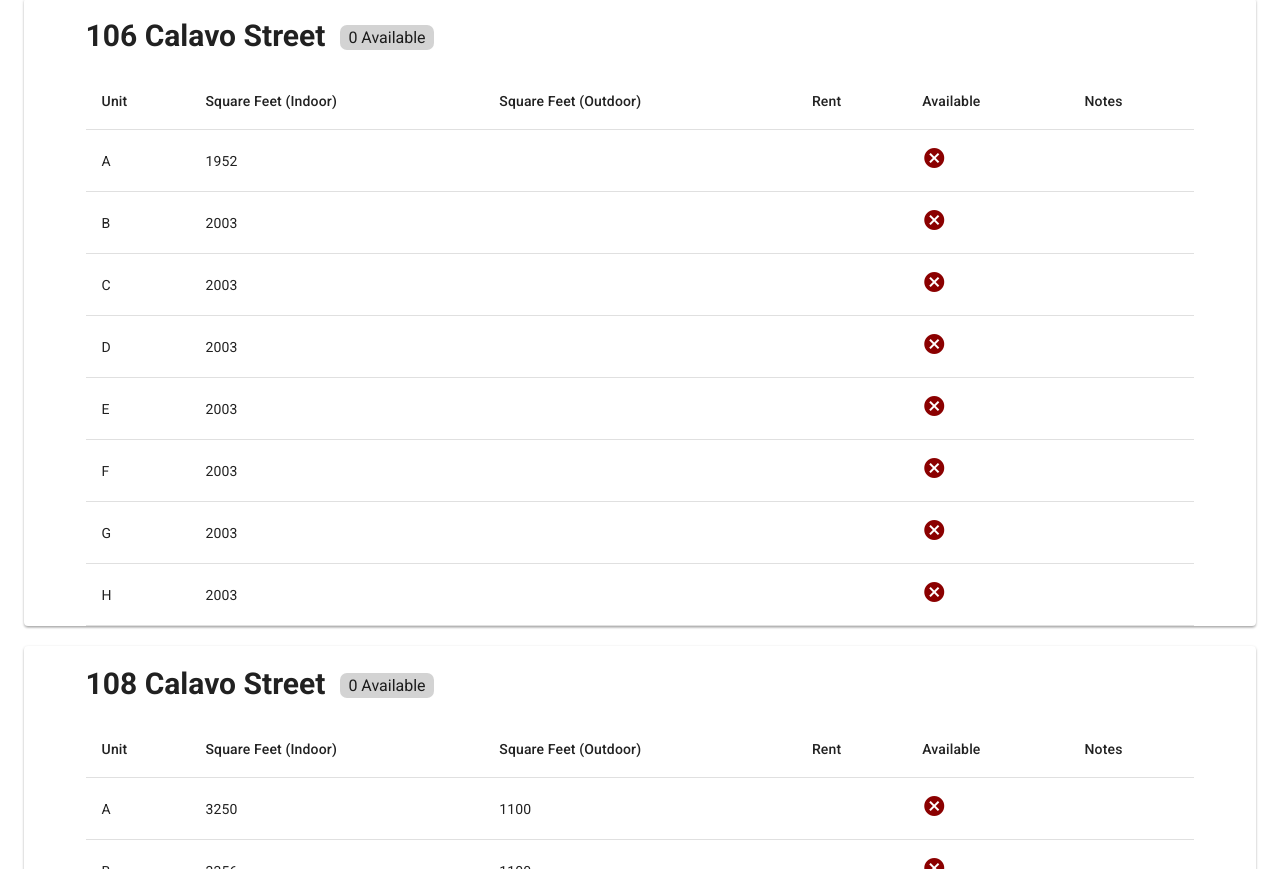
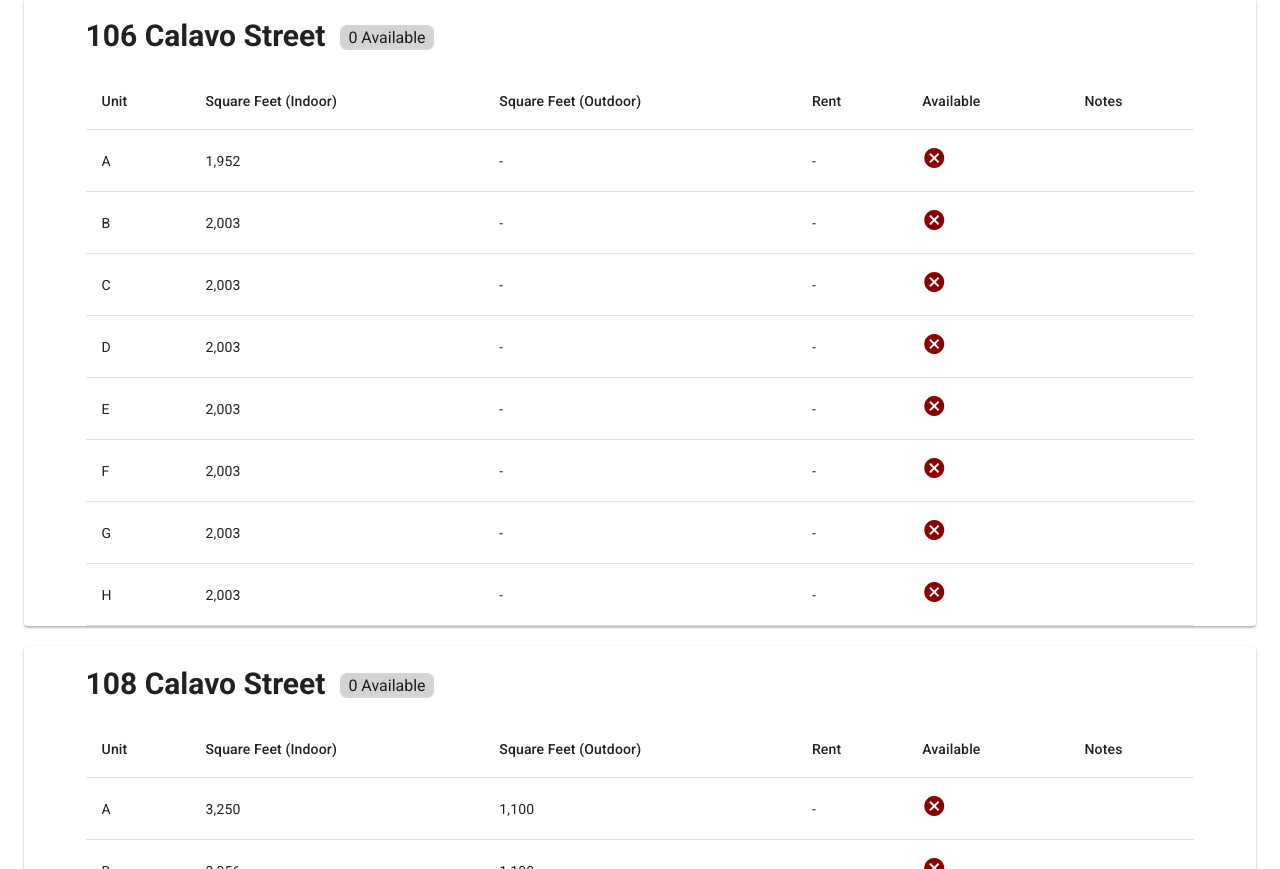
Before and after one commit to brianjp93/calavo, a React (Create React App) app: page / in a window 1280 px wide. Shown: the part 931-1800 px from the top of the page. Built offline with nearby package versions, Linux system fonts and the light colour scheme; a web font is replaced by a local one.

Commit message:
add number formatting

```diff
--- a/package.json
+++ b/package.json
@@ -7,6 +7,7 @@
     "@testing-library/jest-dom": "^4.2.4",
     "@testing-library/react": "^9.4.0",
     "@testing-library/user-event": "^7.2.1",
+    "numeral": "^2.0.6",
     "react": "^16.12.0",
     "react-dom": "^16.12.0",
     "react-router-dom": "^5.1.2",
--- a/src/App.js
+++ b/src/App.js
@@ -9,6 +9,7 @@ import {
 } from "react-router-dom";
 
 import {Container, Card, Icon} from '@material-ui/core'
+import useStyles from './mystyle'
 
 import Home from './components/general/home'
 import NavBar from './components/general/navbar'
@@ -18,9 +19,6 @@ function App() {
     <Router>
       <div>
         <NavBar />
-
-        {/* A <Switch> looks through its children <Route>s and
-            renders the first one that matches the current URL. */}
         <Switch>
           <Route path="/about">
             <About />
@@ -49,11 +47,12 @@ function Users() {
 }
 
 function Contact() {
+  const classes = useStyles()
   return (
     <div style={{paddingTop: 30}}>
 
       <Container maxWidth='sm'>
-        <Card>
+        <Card className={classes.card}>
           <div style={{textAlign: 'center'}}>
             <div style={{width: '90%', display: 'inline-block', textAlign: 'left'}}>
               <div>
@@ -82,7 +81,6 @@ function Contact() {
         </iframe>
       </Container>
 
-
     </div>
   )
 }
--- a/src/components/general/home.jsx
+++ b/src/components/general/home.jsx
@@ -1,19 +1,14 @@
-import React from 'react'
+import React, { useCallback } from 'react'
 import {
     Card,
     Container,
     Table, TableRow, TableHead, TableBody, TableCell
 } from '@material-ui/core'
-import { makeStyles } from '@material-ui/core/styles';
 import Icon from '@material-ui/core/Icon'
+import useStyles from '../../mystyle'
+import numeral from 'numeral'
 
 import units from '../../data/units'
-
-const useStyles = makeStyles({
-    card: {
-        boxShadow: '0px 3px 2px -3px rgba(0,0,0,.2), 0px 2px 2px 0px rgba(0,0,0,0.14), 0px 1px 3px 0px rgba(0,0,0,0.2)',
-    }
-})
 
 function Home(){
     return (
@@ -112,6 +107,20 @@ function UnitTable(props) {
     )
 }
 
+function fmoney(n) {
+    if (n) {
+        return numeral(n).format('0,0.00')
+    }
+    return '-'
+}
+
+function fnum(n) {
+    if (n) {
+        return numeral(n).format('0,0')
+    }
+    return '-'
+}
+
 function UnitRow(props) {
     const unit = props.unit
     return (
@@ -120,13 +129,13 @@ function UnitRow(props) {
                 {unit.name.toUpperCase()}
             </TableCell>
             <TableCell>
-                {unit.area_in}
+                {fnum(unit.area_in)}
             </TableCell>
             <TableCell>
-                {unit.area_out}
+                {fnum(unit.area_out)}
             </TableCell>
             <TableCell>
-                {unit.rent}
+                {fmoney(unit.rent)}
             </TableCell>
             <TableCell>
                 {unit.is_available &&
--- a/src/data/units.js
+++ b/src/data/units.js
@@ -1,4 +1,4 @@
-const unitdata = {
+const units = {
     calavo106: [
         {
             name: 'a',
@@ -217,4 +217,4 @@ const unitdata = {
     ]
 }
 
-export default unitdata
+export default units
--- /dev/null
+++ b/src/mystyle.js
@@ -0,0 +1,9 @@
+import {makeStyles} from '@material-ui/core/styles'
+
+const useStyles = makeStyles({
+    card: {
+        boxShadow: '0px 3px 2px -3px rgba(0,0,0,.2), 0px 2px 2px 0px rgba(0,0,0,0.14), 0px 1px 3px 0px rgba(0,0,0,0.2)',
+    }
+})
+
+export default useStyles
```
Also changed, not shown: 1 other file (tests, documents, lock files or other folders).
